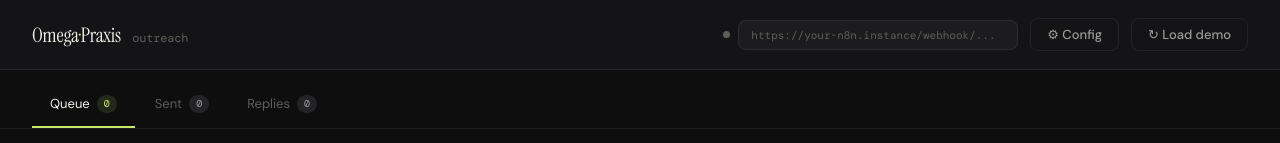
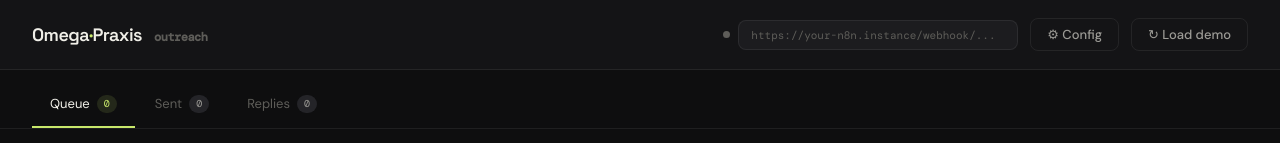
Before and after one commit to gcandido1972/LeadGenTool, a website: page dashboard.html in a window 1280 px wide. Shown: the top 143 px of the page. Drawn offline with nearby package versions, Linux system fonts and the light colour scheme.

Commit message:
v4 fix anthropic sdk + font

```diff
--- a/dashboard.html
+++ b/dashboard.html
@@ -5,7 +5,7 @@
 <meta name="viewport" content="width=device-width, initial-scale=1.0">
 <title>Omega Praxis — Outreach Dashboard</title>
 <link rel="preconnect" href="https://fonts.googleapis.com">
-<link href="https://fonts.googleapis.com/css2?family=DM+Mono:wght@400;500&family=Instrument+Serif:ital@0;1&family=DM+Sans:wght@300;400;500&display=swap" rel="stylesheet">
+<link href="https://fonts.googleapis.com/css2?family=DM+Mono:wght@400;500&family=Instrument+Serif:ital@0;1&family=DM+Sans:wght@300;400;500&family=Space+Grotesk:wght@400;500;600&display=swap" rel="stylesheet">
 <style>
   :root {
     --bg: #0e0e0f;
@@ -57,9 +57,10 @@
   }
 
   .logo {
-    font-family: 'Instrument Serif', serif;
-    font-size: 20px;
-    letter-spacing: -0.01em;
+    font-family: 'Space Grotesk', sans-serif;
+    font-size: 18px;
+    font-weight: 600;
+    letter-spacing: -0.03em;
     color: var(--text);
   }
 
--- a/package.json
+++ b/package.json
@@ -1,6 +1,6 @@
 {
   "name": "omega-praxis-webhook",
-  "version": "2.0.0",
+  "version": "2.1.0",
   "description": "Clay → Claude → PDF brief → Email. No browser dependencies.",
   "type": "module",
   "main": "server.js",
@@ -9,7 +9,7 @@
     "dev": "node --watch server.js"
   },
   "dependencies": {
-    "@anthropic-ai/sdk": "^0.24.0",
+    "@anthropic-ai/sdk": "^0.30.0",
     "dotenv": "^16.4.5",
     "express": "^4.19.2",
     "nodemailer": "^6.9.13",
```
